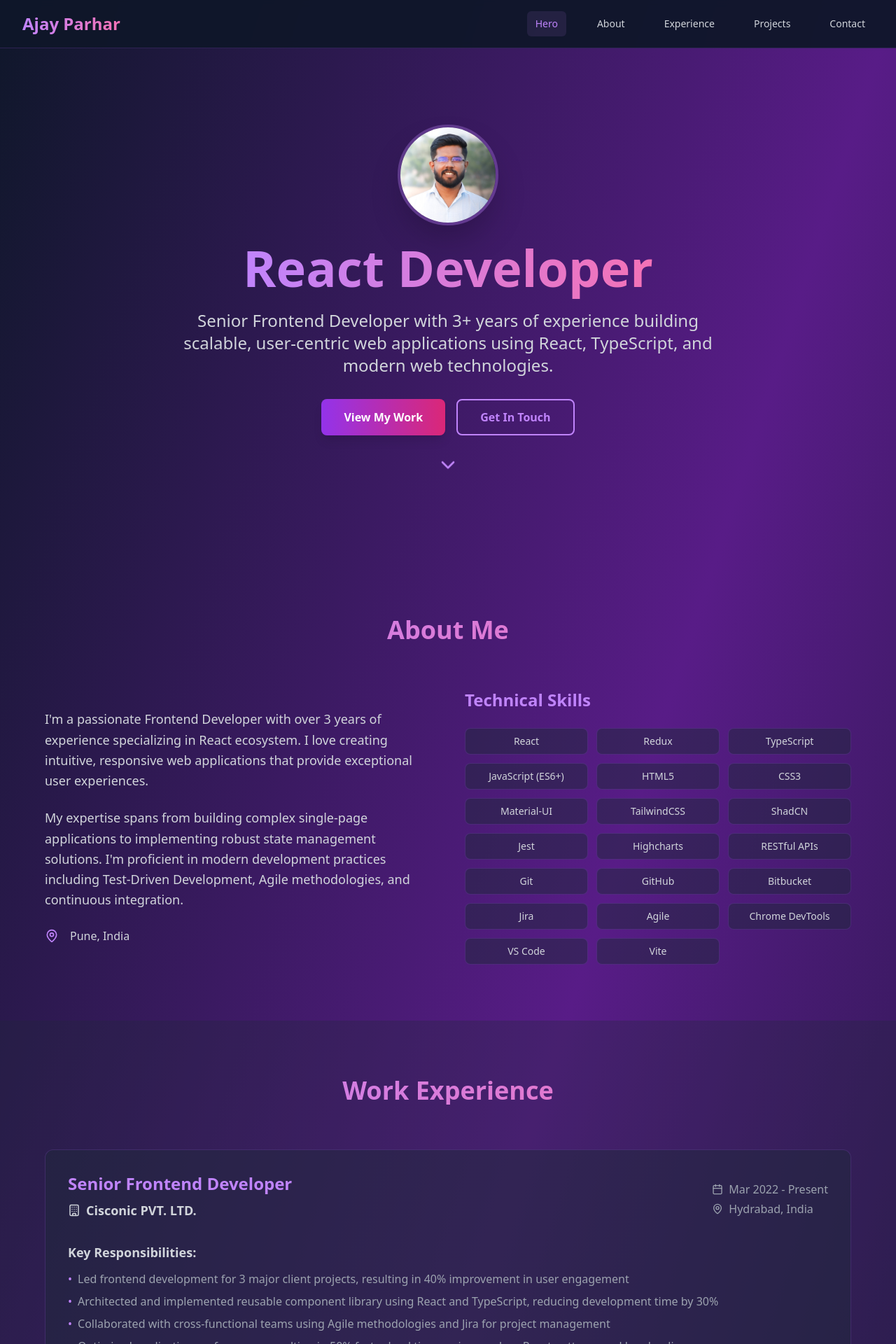
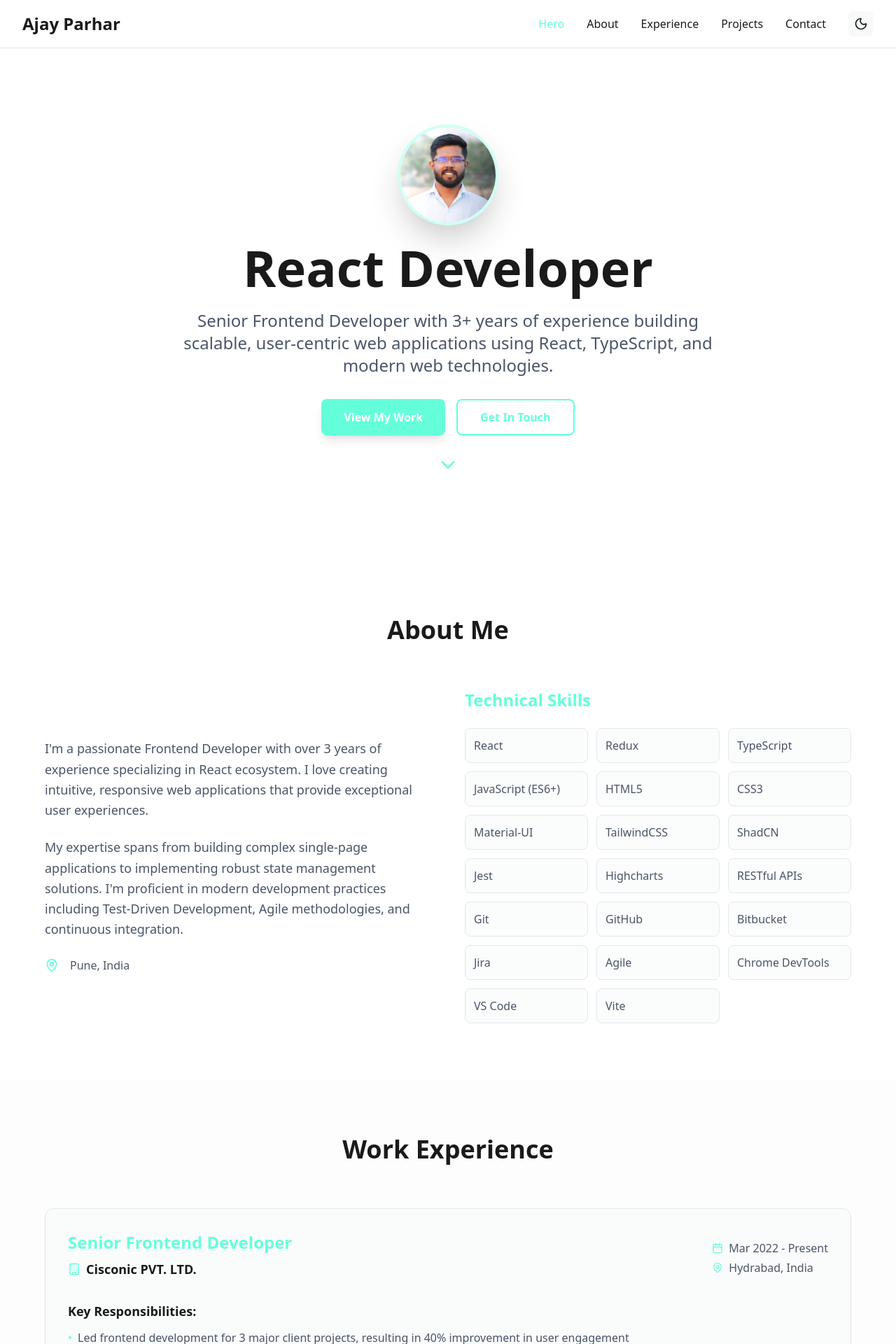
Before and after one commit to parharajay001/portfolio, a React (Vite) app: page / in a window 1280 px wide. Shown: the top 1920 px of the page at 70% size. Built offline with nearby package versions, Linux system fonts and the light colour scheme.

Commit message:
feat: Implement theme context and provider for dark/light mode support; refactor components for theme integration

```diff
--- a/src/App.tsx
+++ b/src/App.tsx
@@ -1,10 +1,13 @@
 import Portfolio from './pages/Portfolio/Portfolio';
+import { ThemeProvider } from './context/ThemeContext';
 
 function App() {
   return (
-    <div className='bg-primary'>
-      <Portfolio />
-    </div>
+    <ThemeProvider>
+      <div className='bg-background text-foreground min-h-screen'>
+        <Portfolio />
+      </div>
+    </ThemeProvider>
   );
 }
 
--- /dev/null
+++ b/src/context/ThemeContext.tsx
@@ -0,0 +1,43 @@
+import { createContext, useContext, useEffect, useState } from 'react';
+
+type Theme = 'light' | 'dark';
+
+interface ThemeContextType {
+  theme: Theme;
+  toggleTheme: () => void;
+}
+
+const ThemeContext = createContext<ThemeContextType | undefined>(undefined);
+
+export function ThemeProvider({ children }: { children: React.ReactNode }) {
+  const [theme, setTheme] = useState<Theme>(() => {
+    const savedTheme = localStorage.getItem('theme');
+    return (savedTheme as Theme) ||
+      (window.matchMedia('(prefers-color-scheme: dark)').matches ? 'dark' : 'light');
+  });
+
+  useEffect(() => {
+    const root = window.document.documentElement;
+    root.classList.remove('light', 'dark');
+    root.classList.add(theme);
+    localStorage.setItem('theme', theme);
+  }, [theme]);
+
+  const toggleTheme = () => {
+    setTheme(prev => prev === 'light' ? 'dark' : 'light');
+  };
+
+  return (
+    <ThemeContext.Provider value={{ theme, toggleTheme }}>
+      {children}
+    </ThemeContext.Provider>
+  );
+}
+
+export function useTheme() {
+  const context = useContext(ThemeContext);
+  if (context === undefined) {
+    throw new Error('useTheme must be used within a ThemeProvider');
+  }
+  return context;
+}
--- a/src/index.css
+++ b/src/index.css
@@ -2,28 +2,68 @@
 @tailwind components;
 @tailwind utilities;
 
-@layer base {
+:root {
+  --background: 255 255 255;
+  --background-secondary: 248 249 250;
+  --foreground: 26 26 26;
+  --foreground-secondary: 74 85 104;
+  --primary: 100 255 218;
+  --primary-hover: 79 209 179;
+  --border: 226 232 240;
+}
+
+.dark {
+  --background: 10 25 47;
+  --background-secondary: 17 34 64;
+  --foreground: 204 214 246;
+  --foreground-secondary: 136 146 176;
+  --primary: 100 255 218;
+  --primary-hover: 79 209 179;
+  --border: 30 41 59;
+}
+
 html {
-    @apply scroll-smooth;
+  scroll-behavior: smooth;
   -webkit-font-smoothing: antialiased;
   -moz-osx-font-smoothing: grayscale;
 }
 
 body {
-    @apply bg-primary text-textPrimary min-h-screen font-sans;
-  }
+  background-color: rgb(var(--background));
+  color: rgb(var(--foreground));
+  min-height: 100vh;
+  font-family: system-ui, sans-serif;
+  transition-property: color, background-color;
+  transition-duration: 200ms;
 }
 
-@layer components {
 .section-title {
-    @apply text-4xl font-bold text-textSecondary mb-8;
+  font-size: 2.25rem;
+  line-height: 2.5rem;
+  font-weight: 700;
+  color: rgb(var(--foreground-secondary));
+  margin-bottom: 2rem;
 }
 
 .nav-link {
-    @apply cursor-pointer hover:text-secondary transition-colors;
+  cursor: pointer;
+  transition-property: color;
+  transition-duration: 200ms;
+}
+
+.nav-link:hover {
+  color: rgb(var(--primary));
 }
 
 .btn {
-    @apply px-6 py-3 border border-secondary text-secondary rounded hover:bg-secondary/10 transition-colors;
+  padding: 0.75rem 1.5rem;
+  border: 1px solid rgb(var(--primary));
+  color: rgb(var(--primary));
+  border-radius: 0.25rem;
+  transition-property: color, background-color;
+  transition-duration: 200ms;
 }
+
+.btn:hover {
+  background-color: rgb(var(--primary) / 0.1);
 }
--- a/src/pages/Portfolio/Portfolio.tsx
+++ b/src/pages/Portfolio/Portfolio.tsx
@@ -10,7 +10,6 @@ import { Projects } from './components/Projects';
 const Portfolio = () => {
   const [activeSection, setActiveSection] = useState('hero');
   const [isMenuOpen, setIsMenuOpen] = useState(false);
-
   useEffect(() => {
     const handleScroll = () => {
       const sections = ['hero', 'about', 'experience', 'projects', 'contact'];
@@ -52,7 +51,7 @@ const Portfolio = () => {
     setIsMenuOpen(false);
   };
   return (
-    <div className='min-h-screen bg-gradient-to-br from-slate-900 via-purple-900 to-slate-900'>
+    <div className='min-h-screen bg-background transition-colors duration-200'>
       <Navbar
         activeSection={activeSection}
         scrollToSection={scrollToSection}
--- a/src/pages/Portfolio/components/About.tsx
+++ b/src/pages/Portfolio/components/About.tsx
@@ -14,7 +14,7 @@ export const About = () => {
         transition={{ duration: 0.6 }}
       >
         <motion.h2
-          className="text-4xl font-bold text-center mb-16 bg-gradient-to-r from-purple-400 to-pink-400 bg-clip-text text-transparent"
+          className="text-4xl font-bold text-center mb-16 text-foreground"
           initial={{ opacity: 0, y: 20 }}
           whileInView={{ opacity: 1, y: 0 }}
           viewport={{ once: true }}
@@ -27,18 +27,18 @@ export const About = () => {
             {...slideIn('left')}
             viewport={{ once: true }}
           >
-            <p className="text-lg text-gray-300 mb-6 leading-relaxed">
+            <p className="text-lg text-foreground-secondary mb-6 leading-relaxed">
               I'm a passionate Frontend Developer with over 3 years of experience specializing in
               React ecosystem. I love creating intuitive, responsive web applications that provide
               exceptional user experiences.
             </p>
-            <p className="text-lg text-gray-300 mb-6 leading-relaxed">
+            <p className="text-lg text-foreground-secondary mb-6 leading-relaxed">
               My expertise spans from building complex single-page applications to implementing
               robust state management solutions. I'm proficient in modern development practices
               including Test-Driven Development, Agile methodologies, and continuous integration.
             </p>
-            <div className="flex items-center gap-4 text-gray-300">
-              <MapPin size={20} className="text-purple-400" />
+            <div className="flex items-center gap-4 text-foreground-secondary">
+              <MapPin size={20} className="text-primary" />
               <span>{personalInfo.location}</span>
             </div>
           </motion.div>
@@ -46,18 +46,18 @@ export const About = () => {
             {...slideIn('right')}
             viewport={{ once: true }}
           >
-            <h3 className="text-2xl font-semibold mb-6 text-purple-400">Technical Skills</h3>
+            <h3 className="text-2xl font-semibold mb-6 text-primary">Technical Skills</h3>
             <div className="grid grid-cols-2 sm:grid-cols-3 gap-3">
               {skills.map((skill, index) => (
                 <motion.div
-                  key={index}
-                  className="bg-slate-800/50 px-3 py-2 rounded-lg text-sm text-gray-300 text-center border border-purple-500/20 hover:border-purple-400/50 transition-colors"
+                  key={skill}
+                  className="bg-background-secondary/50 p-3 rounded-lg border border-border hover:border-primary/50 transition-colors"
                   initial={{ opacity: 0, y: 20 }}
                   whileInView={{ opacity: 1, y: 0 }}
                   viewport={{ once: true }}
                   transition={{ duration: 0.3, delay: index * 0.1 }}
                 >
-                  {skill}
+                  <span className="text-foreground-secondary">{skill}</span>
                 </motion.div>
               ))}
             </div>
--- a/src/pages/Portfolio/components/Experience.tsx
+++ b/src/pages/Portfolio/components/Experience.tsx
@@ -5,10 +5,10 @@ import { fadeIn } from '../../../utils/animations';
 
 export const Experience = () => {
   return (
-    <section id='experience' className='py-20 px-4 bg-slate-800/30'>
+    <section id='experience' className='py-20 px-4 bg-background-secondary/30'>
       <motion.div className='max-w-6xl mx-auto' {...fadeIn()} viewport={{ once: true }}>
         <motion.h2
-          className='text-4xl font-bold text-center mb-16 bg-gradient-to-r from-purple-400 to-pink-400 bg-clip-text text-transparent'
+          className='text-4xl font-bold text-center mb-16 text-foreground'
           initial={{ opacity: 0, y: 20 }}
           whileInView={{ opacity: 1, y: 0 }}
           viewport={{ once: true }}
@@ -20,7 +20,7 @@ export const Experience = () => {
           {experience.map((job) => (
             <motion.div
               key={job.company}
-              className='bg-slate-800/50 rounded-xl p-8 border border-purple-500/20 hover:border-purple-400/50 transition-all'
+              className='bg-background-secondary/50 rounded-xl p-8 border border-border hover:border-primary/50 transition-all'
               initial={{ opacity: 0, y: 50 }}
               whileInView={{ opacity: 1, y: 0 }}
               viewport={{ once: true }}
@@ -29,37 +29,37 @@ export const Experience = () => {
             >
               <div className='flex flex-col md:flex-row md:items-center justify-between mb-6'>
                 <div>
-                  <h3 className='text-2xl font-bold text-purple-400 mb-2'>{job.position}</h3>
-                  <div className='flex items-center gap-2 text-gray-300 mb-2'>
-                    <Building size={18} />
+                  <h3 className='text-2xl font-bold text-primary mb-2'>{job.position}</h3>
+                  <div className='flex items-center gap-2 text-foreground mb-2'>
+                    <Building size={18} className="text-primary" />
                     <span className='text-lg font-semibold'>{job.company}</span>
                   </div>
                 </div>
                 <div className='text-right'>
-                  <div className='flex items-center gap-2 text-gray-400 mb-1'>
-                    <Calendar size={16} />
+                  <div className='flex items-center gap-2 text-foreground-secondary mb-1'>
+                    <Calendar size={16} className="text-primary" />
                     <span>{job.duration}</span>
                   </div>
-                  <div className='flex items-center gap-2 text-gray-400'>
-                    <MapPin size={16} />
+                  <div className='flex items-center gap-2 text-foreground-secondary'>
+                    <MapPin size={16} className="text-primary" />
                     <span>{job.location}</span>
                   </div>
                 </div>
               </div>
 
               <div className='mb-6'>
-                <h4 className='text-lg font-semibold text-gray-300 mb-3'>Key Responsibilities:</h4>
+                <h4 className='text-lg font-semibold text-foreground mb-3'>Key Responsibilities:</h4>
                 <ul className='space-y-2'>
                   {job.responsibilities.map((responsibility) => (
                     <motion.li
                       key={responsibility}
-                      className='text-gray-400 flex items-start gap-2'
+                      className='text-foreground-secondary flex items-start gap-2'
                       initial={{ opacity: 0, x: -20 }}
                       whileInView={{ opacity: 1, x: 0 }}
                       viewport={{ once: true }}
                       transition={{ duration: 0.3 }}
                     >
-                      <span className='text-purple-400'>•</span>
+                      <span className='text-primary'>•</span>
                       <span>{responsibility}</span>
                     </motion.li>
                   ))}
@@ -67,12 +67,12 @@ export const Experience = () => {
               </div>
 
               <div>
-                <h4 className='text-lg font-semibold text-gray-300 mb-3'>Technologies Used:</h4>
+                <h4 className='text-lg font-semibold text-foreground mb-3'>Technologies Used:</h4>
                 <div className='flex flex-wrap gap-2'>
                   {job.tech.map((tech) => (
                     <motion.span
                       key={tech}
-                      className='bg-purple-600/20 text-purple-300 px-3 py-1 rounded-full text-sm border border-purple-500/30'
+                      className='bg-primary/10 text-primary px-3 py-1 rounded-full text-sm border border-primary/30'
                       initial={{ opacity: 0, scale: 0.8 }}
                       whileInView={{ opacity: 1, scale: 1 }}
                       viewport={{ once: true }}
--- a/src/pages/Portfolio/components/Footer.tsx
+++ b/src/pages/Portfolio/components/Footer.tsx
@@ -4,14 +4,14 @@ import { personalInfo } from '../../../data/portfolioData';
 export const Footer = () => {
   return (
     <motion.footer
-      className="py-8 px-4 border-t border-purple-500/20"
+      className="py-8 px-4 border-t border-border"
       initial={{ opacity: 0 }}
       whileInView={{ opacity: 1 }}
       viewport={{ once: true }}
       transition={{ duration: 0.6 }}
     >
       <div className="max-w-6xl mx-auto text-center">
-        <p className="text-gray-400">
+        <p className="text-foreground-secondary">
           © {new Date().getFullYear()} {personalInfo.name}. Built with React and passion for great user experiences.
         </p>
       </div>
--- a/src/pages/Portfolio/components/Hero.tsx
+++ b/src/pages/Portfolio/components/Hero.tsx
@@ -26,16 +26,16 @@ export const Hero = ({ scrollToSection }: HeroProps) => {
             variants={fadeInUp}
             src={personalInfo.image}
             alt={personalInfo.name}
-            className="w-36 h-36 rounded-full mx-auto mb-6 border-4 border-purple-400/30 shadow-2xl"
+            className="w-36 h-36 rounded-full mx-auto mb-6 border-4 border-primary/30 shadow-2xl"
           />
           <motion.h1 variants={fadeInUp} className="text-5xl md:text-7xl font-bold mb-6">
-            <span className="bg-gradient-to-r from-purple-400 to-pink-400 bg-clip-text text-transparent">
+            <span className="text-foreground">
               {personalInfo.role}
             </span>
           </motion.h1>
           <motion.p
             variants={fadeInUp}
-            className="text-xl md:text-2xl text-gray-300 mb-8 max-w-3xl mx-auto"
+            className="text-xl md:text-2xl text-foreground-secondary mb-8 max-w-3xl mx-auto"
           >
             {personalInfo.bio}
           </motion.p>
@@ -45,13 +45,13 @@ export const Hero = ({ scrollToSection }: HeroProps) => {
           >
             <button
               onClick={() => scrollToSection('projects')}
-              className="px-8 py-3 bg-gradient-to-r from-purple-600 to-pink-600 text-white rounded-lg font-semibold hover:from-purple-700 hover:to-pink-700 transform hover:scale-105 transition-all shadow-lg"
+              className="px-8 py-3 bg-primary text-background rounded-lg font-semibold hover:bg-primary-hover transform hover:scale-105 transition-all shadow-lg"
             >
               View My Work
             </button>
             <button
               onClick={() => scrollToSection('contact')}
-              className="px-8 py-3 border-2 border-purple-400 text-purple-400 rounded-lg font-semibold hover:bg-purple-400 hover:text-white transition-all"
+              className="px-8 py-3 border-2 border-primary text-primary rounded-lg font-semibold hover:bg-primary hover:text-background transition-all"
             >
               Get In Touch
             </button>
@@ -63,7 +63,7 @@ export const Hero = ({ scrollToSection }: HeroProps) => {
           animate={{ opacity: 1 }}
           transition={{ delay: 1.5, duration: 0.5 }}
         >
-          <ChevronDown className="mx-auto text-purple-400" size={32} />
+          <ChevronDown className="mx-auto text-primary" size={32} />
         </motion.div>
       </motion.div>
     </section>
--- a/src/pages/Portfolio/components/Navbar.tsx
+++ b/src/pages/Portfolio/components/Navbar.tsx
@@ -1,7 +1,8 @@
 import { motion } from 'framer-motion';
-import { Menu, X } from 'lucide-react';
+import { Menu, X, Sun, Moon } from 'lucide-react';
 import { personalInfo } from '../../../data/portfolioData';
 import { fadeIn } from '../../../utils/animations';
+import { useTheme } from '../../../context/ThemeContext';
 
 interface NavbarProps {
   activeSection: string;
@@ -17,82 +18,104 @@ export const Navbar = ({
   setIsMenuOpen,
 }: NavbarProps) => {
   const navItems = ['Hero', 'About', 'Experience', 'Projects', 'Contact'];
+  const { theme, toggleTheme } = useTheme();
 
   return (
     <motion.nav
-      className='fixed top-0 w-full bg-slate-900/95 backdrop-blur-sm z-50 border-b border-purple-500/20'
+      className='fixed top-0 w-full bg-background/95 backdrop-blur-sm z-50 border-b border-border'
       initial={{ y: -100 }}
       animate={{ y: 0 }}
       transition={{ duration: 0.6 }}
     >
       <div className='max-w-7xl mx-auto px-4 sm:px-6 lg:px-8'>
         <div className='flex justify-between items-center py-4'>
-          <motion.div
-            className='text-2xl font-bold bg-gradient-to-r from-purple-400 to-pink-400 bg-clip-text text-transparent'
-            {...fadeIn(0.2)}
+          <button
+            onClick={() => scrollToSection('hero')}
+            className='text-2xl font-bold text-foreground hover:text-primary transition-colors'
           >
             {personalInfo.name}
-          </motion.div>
+          </button>
 
-          {/* Desktop Navigation */}
           <div className='hidden md:flex space-x-8'>
-            {navItems.map((item, index) => (
-              <motion.button
+            {navItems.map((item) => (
+              <button
                 key={item}
                 onClick={() => scrollToSection(item.toLowerCase())}
-                className={`px-3 py-2 rounded-md text-sm font-medium transition-colors ${
+                className={`${
                   activeSection === item.toLowerCase()
-                    ? 'text-purple-400 bg-purple-400/10'
-                    : 'text-gray-300 hover:text-purple-400'
-                }`}
-                initial={{ opacity: 0, y: -20 }}
-                animate={{ opacity: 1, y: 0 }}
-                transition={{ duration: 0.3, delay: index * 0.1 }}
-                whileHover={{ y: -2 }}
+                    ? 'text-primary'
+                    : 'text-foreground hover:text-primary'
+                } transition-colors`}
               >
                 {item}
-              </motion.button>
+              </button>
             ))}
+            {/* Theme toggle button */}
+            <button
+              onClick={toggleTheme}
+              className='p-2 rounded-lg bg-background-secondary text-foreground hover:text-primary transition-colors'
+              aria-label='Toggle theme'
+            >
+              {theme === 'dark' ? <Sun size={20} /> : <Moon size={20} />}
+            </button>
           </div>
 
-          {/* Mobile menu button */}
-          <motion.button
-            className='md:hidden text-gray-300 hover:text-purple-400'
+          <button
+            className='md:hidden text-foreground hover:text-primary transition-colors'
             onClick={() => setIsMenuOpen(!isMenuOpen)}
-            {...fadeIn(0.2)}
+            aria-label='Toggle menu'
           >
             {isMenuOpen ? <X size={24} /> : <Menu size={24} />}
-          </motion.button>
+          </button>
         </div>
+      </div>
 
-        {/* Mobile Navigation */}
+      {/* Mobile menu */}
+      {isMenuOpen && (
         <motion.div
-          className='md:hidden'
-          initial={{ height: 0, opacity: 0 }}
-          animate={{
-            height: isMenuOpen ? 'auto' : 0,
-            opacity: isMenuOpen ? 1 : 0,
-          }}
-          transition={{ duration: 0.3 }}
+          className='md:hidden bg-background border-t border-border'
+          variants={fadeIn}
+          initial='initial'
+          animate='animate'
         >
-          {isMenuOpen && (
-            <div className='py-4 border-t border-purple-500/20'>
-              {navItems.map((item, index) => (
-                <motion.button
-                  key={item}
-                  onClick={() => scrollToSection(item.toLowerCase())}
-                  className='block w-full text-left px-3 py-2 text-gray-300 hover:text-purple-400 hover:bg-purple-400/10 transition-colors'
-                  initial={{ opacity: 0, x: -20 }}
-                  animate={{ opacity: 1, x: 0 }}
-                  transition={{ duration: 0.3, delay: index * 0.1 }}
-                >
-                  {item}
-                </motion.button>
-              ))}
-            </div>
-          )}
+          <div className='px-4 pt-2 pb-4 space-y-2'>
+            {navItems.map((item) => (
+              <button
+                key={item}
+                onClick={() => {
+                  scrollToSection(item.toLowerCase());
+                  setIsMenuOpen(false);
+                }}
+                className={`block w-full text-left px-3 py-2 rounded-lg ${
+                  activeSection === item.toLowerCase()
+                    ? 'text-primary bg-background-secondary'
+                    : 'text-foreground hover:text-primary hover:bg-background-secondary'
+                } transition-colors`}
+              >
+                {item}
+              </button>
+            ))}
+            {/* Theme toggle button */}
+            <button
+              onClick={toggleTheme}
+              className={`block w-full text-left px-3 py-2 rounded-lg ${'text-foreground hover:text-primary hover:bg-background-secondary'} transition-colors`}
+              aria-label='Toggle theme'
+            >
+              {theme === 'dark' ? (
+                <div className='flex items-center gap-2'>
+                  Light
+                  <Sun size={20} />
+                </div>
+              ) : (
+                <div className='flex items-center gap-2'>
+                  Dark
+                  <Moon size={20} />
+                </div>
+              )}
+            </button>
+          </div>
         </motion.div>
-      </div>
+      )}
     </motion.nav>
   );
 };
--- a/tailwind.config.js
+++ b/tailwind.config.js
@@ -4,14 +4,23 @@ export default {
     "./index.html",
     "./src/**/*.{js,ts,jsx,tsx}",
   ],
+  darkMode: 'class',
   theme: {
     extend: {
       colors: {
-        primary: "#0a192f",
-        secondary: "#64ffda",
-        tertiary: "#112240",
-        textPrimary: "#8892b0",
-        textSecondary: "#ccd6f6",
+        background: {
+          DEFAULT: 'rgb(var(--background) / <alpha-value>)',
+          secondary: 'rgb(var(--background-secondary) / <alpha-value>)',
+        },
+        foreground: {
+          DEFAULT: 'rgb(var(--foreground) / <alpha-value>)',
+          secondary: 'rgb(var(--foreground-secondary) / <alpha-value>)',
+        },
+        primary: {
+          DEFAULT: 'rgb(var(--primary) / <alpha-value>)',
+          hover: 'rgb(var(--primary-hover) / <alpha-value>)',
+        },
+        border: 'rgb(var(--border) / <alpha-value>)',
       },
     },
   },
```
Also changed, not shown: src/pages/Portfolio/components/Contact.tsx (+8 -15 lines), src/pages/Portfolio/components/Projects.tsx (+8 -8 lines). Lines whose indentation alone changed are shown as unchanged.
